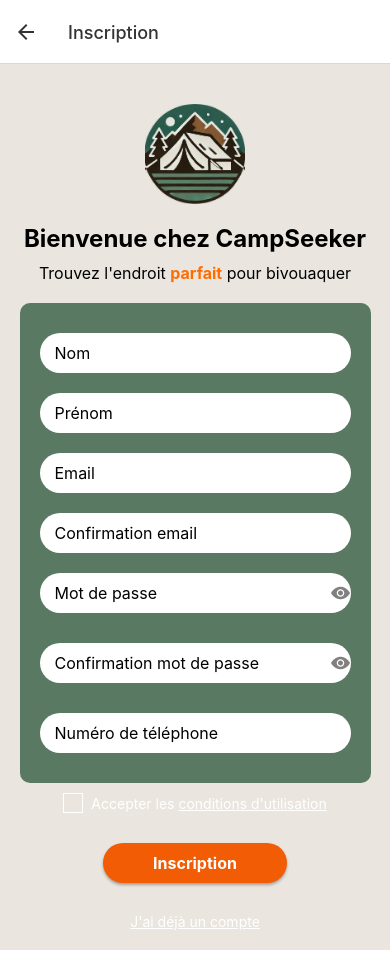
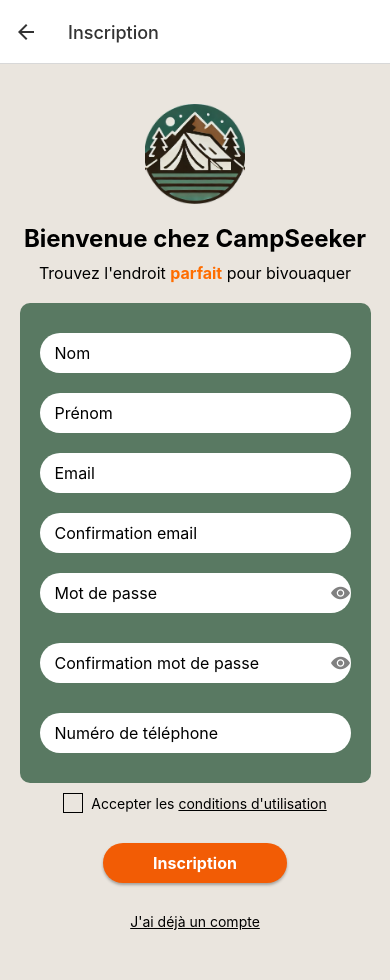
Before and after one commit to lucasleroyy/IWA_Campseeker_IG5, a React Native app: screen /Inscription in a window 390 px wide. Before the commit the page ends 950 px from the top, so only its background shows below. Built offline with nearby package versions, Linux system fonts and the light colour scheme.

Commit message:
alerte connexion si credential faux

```diff
--- a/src/Pages/Connexion.js
+++ b/src/Pages/Connexion.js
@@ -1,11 +1,10 @@
 import React, { useState, useEffect } from "react";
-import { useSelector } from "react-redux";
-import { View, Text, Image, StyleSheet, ScrollView } from "react-native";
+import { View, Text, Image, StyleSheet, ScrollView, Alert } from "react-native";
 import BoiteVerte from "../components/Boite_verte";
 import Champ from "../components/Champ";
 import Bouton from "../components/Bouton";
 import { useNavigation } from "@react-navigation/native";
-import { useDispatch } from "react-redux";
+import { useDispatch, useSelector } from "react-redux";
 import { authenticateUser } from "../redux/actions/authActions";
 import { fetchUserById } from "../redux/actions/userActions";
 
@@ -31,35 +30,44 @@ const PageConnexion = () => {
 
   useEffect(() => {
     if (isLoggedIn && userId) {
-      console.log("Utilisateur connecté, ID :", userId);
       dispatch(fetchUserById(userId))
         .unwrap()
         .then((userData) => {
-          console.log("Données utilisateur :", userData);
           if (userData.role === "admin") {
             navigation.navigate("AccueilAdmin");
           } else {
             navigation.navigate("PageAccueil");
           }
         })
-        .catch((error) =>
-          console.error("Erreur lors de la récupération du rôle :", error)
-        );
+        .catch((error) => {
+          console.error("Erreur lors de la récupération du rôle :", error);
+        });
     }
   }, [isLoggedIn, userId, dispatch]);
 
   const handleLogin = () => {
-    console.log("Email:", email, "Password", password);
     if (!email || !password) {
-      alert("Veuillez entrer un email et un mot de passe.");
+      Alert.alert(
+        "Erreur de connexion",
+        "Veuillez entrer un email et un mot de passe."
+      );
       return;
     }
-    dispatch(authenticateUser({ email, password }));
+    dispatch(authenticateUser({ email, password }))
+      .unwrap()
+      .then(() => {
+        console.log("Connexion réussie !");
+      })
+      .catch(() => {
+        Alert.alert(
+          "Erreur de connexion",
+          "Email ou mot de passe incorrect. Veuillez réessayer."
+        );
+      });
   };
 
   return (
     <ScrollView contentContainerStyle={styles.container}>
-      {error && <Text style={{ color: "red", marginBottom: 10 }}>{error}</Text>}
       {loading ? (
         <Text>Chargement...</Text>
       ) : (
@@ -109,11 +117,11 @@ const PageConnexion = () => {
 
 const styles = StyleSheet.create({
   container: {
-    flex: 1, // Permet au conteneur de prendre tout l'espace disponible
+    flex: 1,
     backgroundColor: "rgba(166, 116, 55, 0.1)",
     alignItems: "center",
-    justifyContent: "center", // Centrage vertical
-    paddingHorizontal: 20, // Ajout d'un espace autour du contenu
+    justifyContent: "center",
+    paddingHorizontal: 20,
   },
   logo: {
     width: 150,
--- a/src/Pages/Inscription.js
+++ b/src/Pages/Inscription.js
@@ -165,6 +165,7 @@ const styles = StyleSheet.create({
     alignItems: 'center',
     paddingVertical: 20,
     paddingTop: 40,
+    paddingBottom: 50,
   },
   passwordContainer: {
     flexDirection: 'row',
@@ -206,7 +207,7 @@ const styles = StyleSheet.create({
     width: 20,
     height: 20,
     borderWidth: 1,
-    borderColor: '#FFF',
+    borderColor: '#000',
     marginRight: 8,
     justifyContent: 'center',
     alignItems: 'center',
@@ -216,18 +217,18 @@ const styles = StyleSheet.create({
     height: 12,
   },
   checkboxChecked: {
-    backgroundColor: '#FFF',
+    backgroundColor: '#000',
   },
   checkboxLabel: {
     fontSize: 14,
-    color: '#FFF',
+    color: '#000',
   },
   underlineText: {
     textDecorationLine: 'underline',
-    color: '#FFF',
+    color: '#000',
   },
   link: {
-    color: '#FFF',
+    color: '#000',
     textAlign: 'center',
     marginTop: 10,
     textDecorationLine: 'underline',
```
